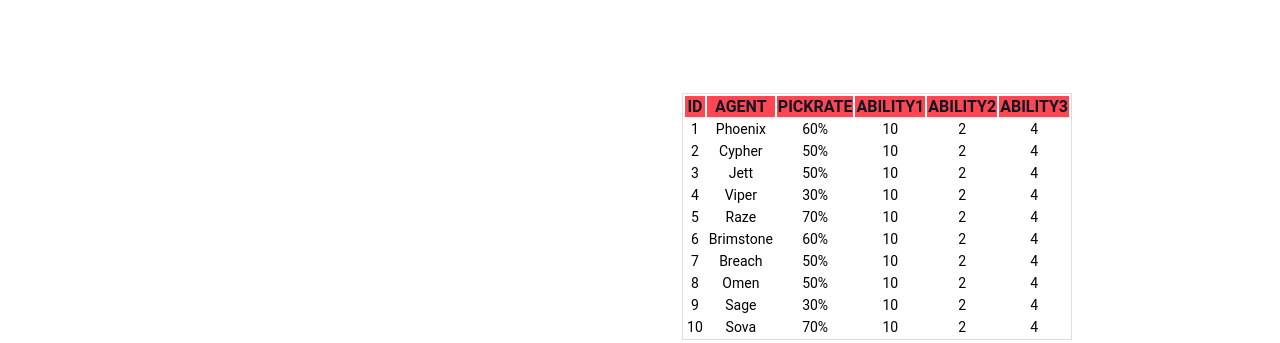
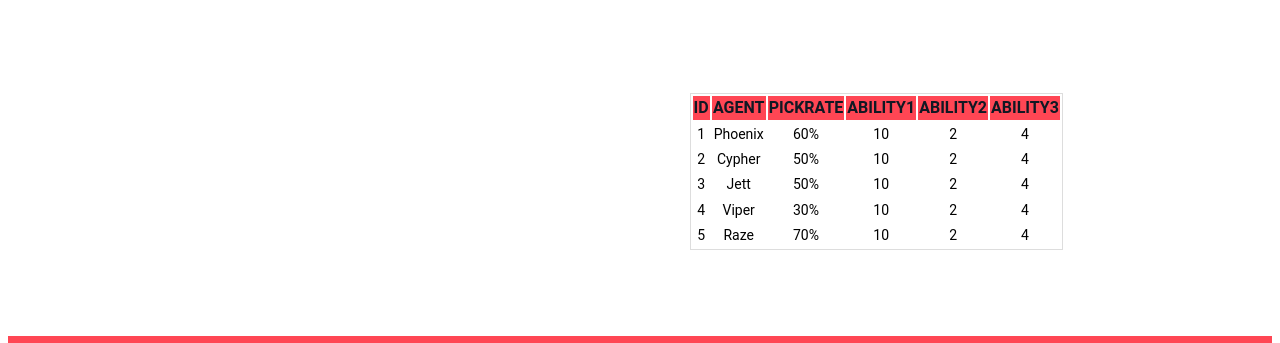
Before and after one commit to vijuhiremath/TTK, a Gatsby site: page /agents in a window 1280 px wide. Shown: the part 174-517 px from the top of the page. Built offline with nearby package versions, Linux system fonts and the light colour scheme; Gatsby itself is replaced by a stand-in of ours.

Commit message:
edited min height of table

```diff
--- a/src/components/Agents.js
+++ b/src/components/Agents.js
@@ -25,6 +25,7 @@
 
     tableDiv: {
         margin: "5%",
+        minHeight: "90%",
         border: "1px solid #ddd",
     },
 
@@ -77,11 +78,11 @@
             {agent: 'Jett', pickRate: '50%', ability1: 10, ability2: 2, ability3: 4 },
             {agent: 'Viper', pickRate: '30%', ability1: 10, ability2: 2, ability3: 4 },
             {agent: 'Raze', pickRate: '70%', ability1: 10, ability2: 2, ability3: 4 },
-            {agent: 'Brimstone', pickRate: '60%', ability1: 10, ability2: 2, ability3: 4 },
-            {agent: 'Breach', pickRate: '50%', ability1: 10, ability2: 2, ability3: 4 },
-            {agent: 'Omen', pickRate: '50%', ability1: 10, ability2: 2, ability3: 4 },
-            {agent: 'Sage', pickRate: '30%', ability1: 10, ability2: 2, ability3: 4 },
-            {agent: 'Sova', pickRate: '70%', ability1: 10, ability2: 2, ability3: 4 },
+            // {agent: 'Brimstone', pickRate: '60%', ability1: 10, ability2: 2, ability3: 4 },
+            // {agent: 'Breach', pickRate: '50%', ability1: 10, ability2: 2, ability3: 4 },
+            // {agent: 'Omen', pickRate: '50%', ability1: 10, ability2: 2, ability3: 4 },
+            // {agent: 'Sage', pickRate: '30%', ability1: 10, ability2: 2, ability3: 4 },
+            // {agent: 'Sova', pickRate: '70%', ability1: 10, ability2: 2, ability3: 4 },
         ];
     }
 
```
